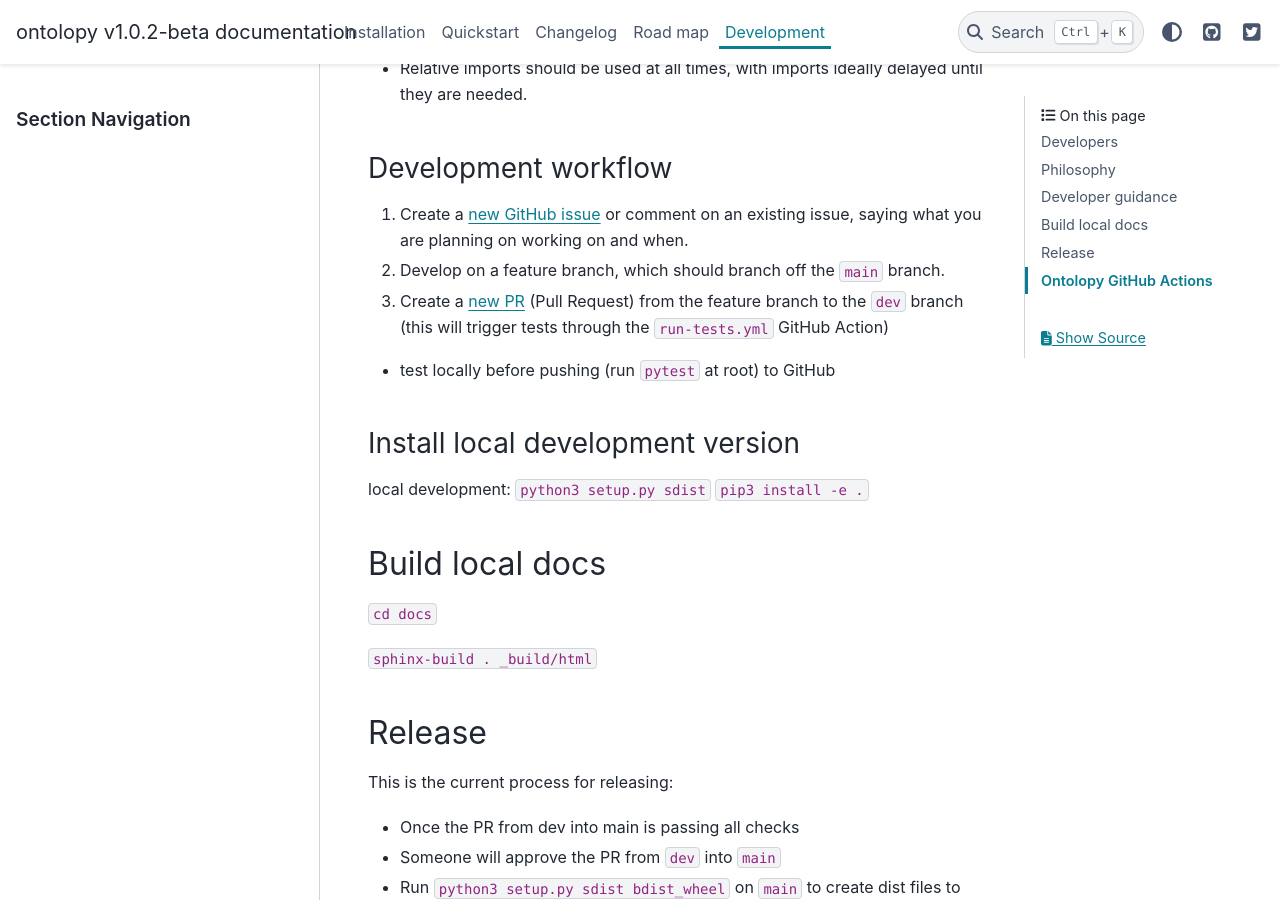
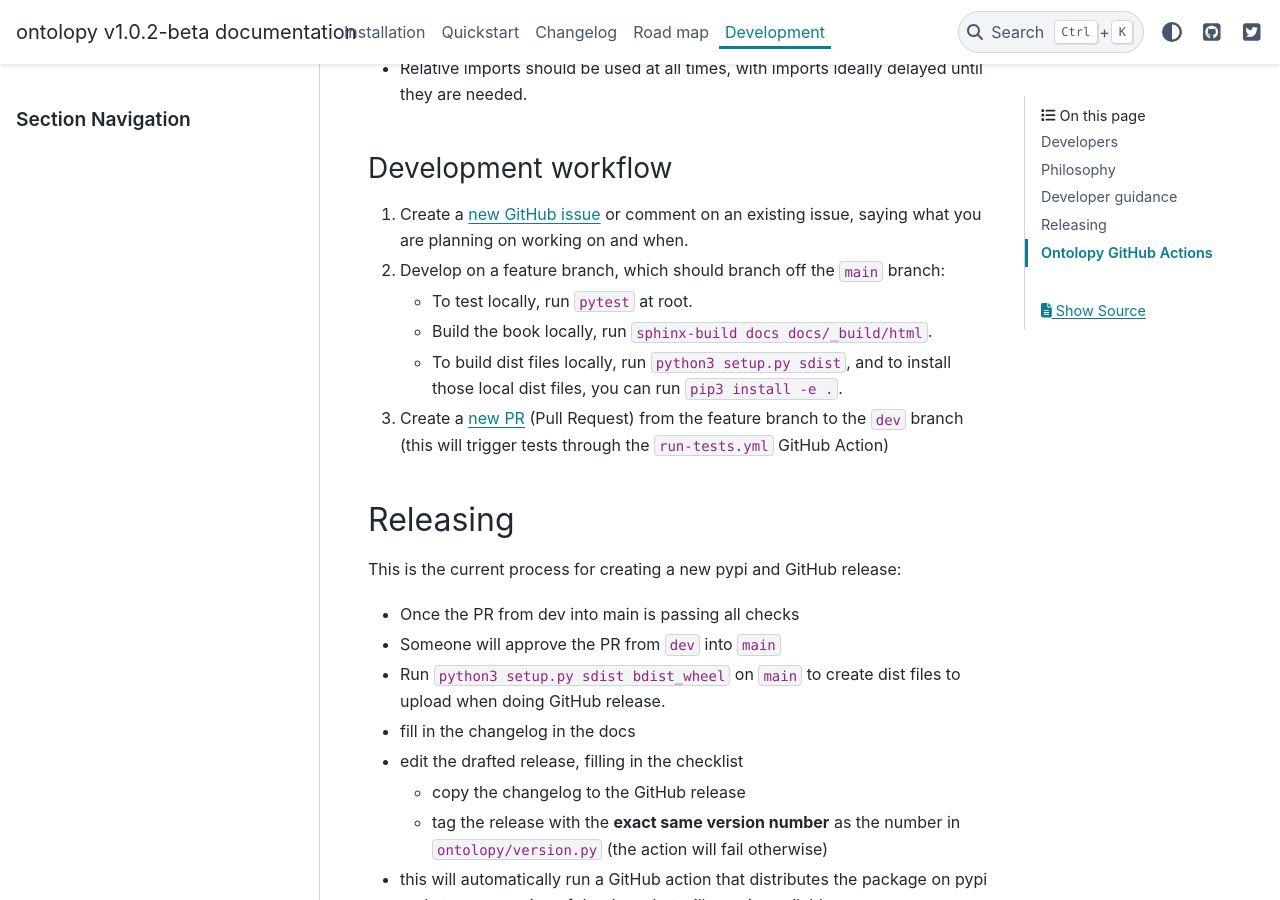
Before and after one commit to NatalieZelenka/ontolopy, a Sphinx documentation site: the page built from docs/contents/develop.md, in a window 1280 px wide and 900 px high, scrolled down 933 px. Built offline with Sphinx 7.4.7 and the PyData theme 0.15.4, drawn with Linux system fonts in a browser that asks for light colours.

Commit message:
Update develop page

```diff
--- a/docs/contents/develop.md
+++ b/docs/contents/develop.md
@@ -24,22 +24,14 @@
 
 ### Development workflow
 1. Create a [new GitHub issue](https://github.com/NatalieThurlby/ontolopy/issues/new) or comment on an existing issue, saying what you are planning on working on and when.
-2. Develop on a feature branch, which should branch off the `main` branch.
+2. Develop on a feature branch, which should branch off the `main` branch:
+    - To test locally, run `pytest` at root.
+    - Build the book locally, run `sphinx-build docs docs/_build/html`.
+    - To build dist files locally, run `python3 setup.py sdist`, and to install those local dist files, you can run `pip3 install -e .`.
 3. Create a [new PR](https://github.com/NatalieThurlby/ontolopy/compare) (Pull Request) from the feature branch to the `dev` branch (this will trigger tests through the `run-tests.yml` GitHub Action)
-- test locally before pushing (run `pytest` at root) to GitHub
 
-### Install local development version
-local development:
-`python3 setup.py sdist`
-`pip3 install -e .`
-
-## Build local docs
-`cd docs`
-
-`sphinx-build . _build/html`
-
-## Release
-This is the current process for releasing:
+## Releasing
+This is the current process for creating a new pypi and GitHub release:
 - Once the PR from dev into main is passing all checks
 - Someone will approve the PR from `dev` into `main`
 - Run `python3 setup.py sdist bdist_wheel` on `main` to create dist files to upload when doing GitHub release.
```
